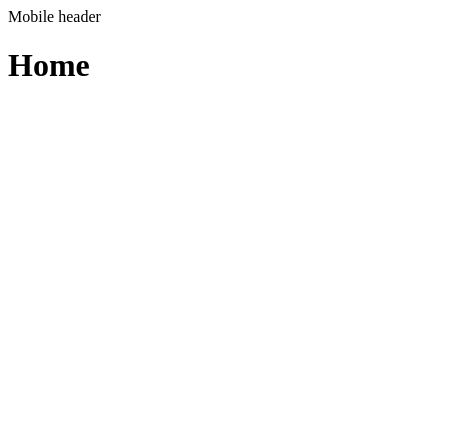
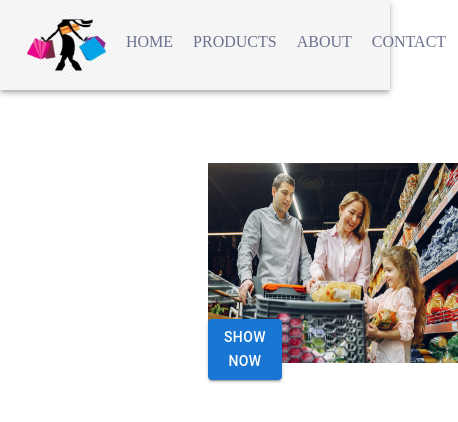
Before and after one commit to AnujaJadhav9955/fashion-store, a React (Create React App) app: page / in a window 390 px wide. Shown: the top 422 px of the page, 458 px wide, since content can reach past the window. Built offline with nearby package versions, Linux system fonts and the light colour scheme.

Commit message:
Added hero section

```diff
--- a/src/App.js
+++ b/src/App.js
@@ -6,17 +6,18 @@ import Products from './Products';
 import SingleProduct from './SingleProduct';
 import Cart from './Cart';
 import Header from './components/Header';
-import MobileHeader from './components/MobileHeader';
-import {useTheme} from '@mui/material/styles';
-import { useMediaQuery } from '@mui/material';
+// import MobileHeader from './components/MobileHeader';
+// import {useTheme} from '@mui/material/styles';
+// import { useMediaQuery } from '@mui/material';
 
 function App() {
 
-  const theme = useTheme();
-  const matches = useMediaQuery(theme.breakpoints.down('md'));
+  // const theme = useTheme();
+  // const matches = useMediaQuery(theme.breakpoints.down('md'));
   return (
     <Router>
-      {matches ? <MobileHeader/> : <Header/> }
+      {/* {matches ? <MobileHeader/> : <Header/> } */}
+      <Header/>
       <Routes>
         <Route path='/' element={<Home/>}/>
         <Route path='/about' element={<About/>}/>
--- a/src/Home.js
+++ b/src/Home.js
@@ -1,9 +1,10 @@
 import React from 'react'
+import HeroSection from './components/HeroSection'
 
 const Home = () => {
   return (
     <div>
-      <h1>Home</h1>
+      <HeroSection/>
     </div>
   )
 }
--- a/src/components/Header.js
+++ b/src/components/Header.js
@@ -17,10 +17,12 @@ const StyledNavLink = styled(NavLink)({
   },
   color: "#6B728E",
 });
+
 const StyledBox = styled(Box)({
   display: "flex",
   marginLeft: "auto",
 });
+
 const Header = () => {
   return (
     <AppBar style={{ background: "#F5F5F5" }}>
--- /dev/null
+++ b/src/components/HeroSection.js
@@ -0,0 +1,31 @@
+import React from 'react'
+import {Grid, styled, Button} from '@mui/material';
+import { NavLink } from "react-router-dom";
+
+const GridContainer = styled(Grid) ({
+marginTop: '150px',
+width: '100%',
+paddingLeft: '200px',
+paddingRight: '200px',
+alignItems: 'center',
+});
+
+const HeroSection = () => {
+  return (
+    <GridContainer container item >
+        <Grid item xs={6}>
+        <p>Welcome to </p>
+        <h1>Fashion Store</h1>
+            <Button variant='contained'>SHOW NOW</Button>
+        </Grid>
+        <Grid item xs={6} style={{textAlign: 'center'}}>
+        <img
+            src={"/images/hero.jpg"}
+            style={{ height: "200px", width: "250px" }}
+          />
+        </Grid>
+    </GridContainer>
+  )
+}
+
+export default HeroSection
--- a/src/components/MobileHeader.js
+++ /dev/null
@@ -1,11 +0,0 @@
-import React from 'react'
-
-const MobileHeader = () => {
-  return (
-    <div>
-      Mobile header
-    </div>
-  )
-}
-
-export default MobileHeader
```
Also changed, not shown: public/images/hero.jpg (added).
